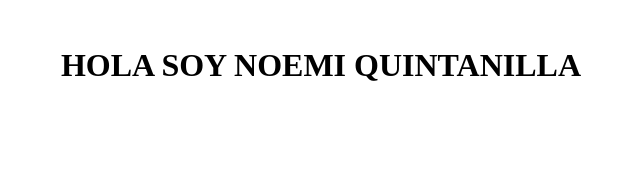
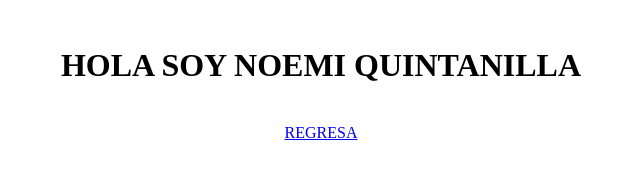
Before and after one commit to NoemiQuintanilla/quintanilla_narcisa_cloud_tercer, a plain HTML site: page quintanilla.html in a window 1280 px wide. Shown: the whole page, without its empty margins (319-959 px from the left). Drawn offline with Linux system fonts and the light colour scheme.

Commit message:
Agregue un boton

```diff
--- a/quintanilla.html
+++ b/quintanilla.html
@@ -10,6 +10,8 @@
     <div class="container">
         <br>
         <center><h1>HOLA SOY NOEMI QUINTANILLA</h1></center>
+        <br>
+        <center><a href="index.html" class="btn btn-danger">REGRESA</a></center>
 
     </div>
 
```
